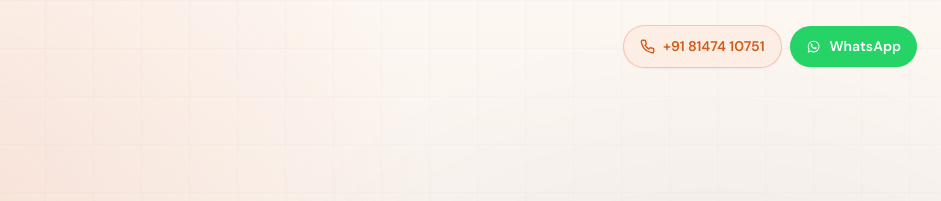
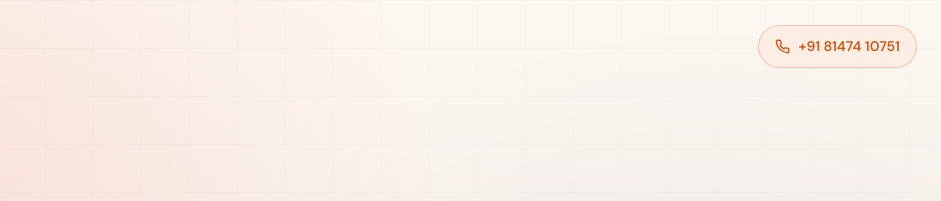
Before and after one commit to Qlarify/Landing-page-Video-as-Infrastructure, a website: page index.html in a window 1280 px wide. Shown: the top 201 px of the page, 339-1280 px from the left. Drawn offline with nearby package versions, Linux system fonts and the light colour scheme; a web font is replaced by a local one.

Commit message:
Remove WhatsApp button from nav

```diff
--- a/index.html
+++ b/index.html
@@ -40,15 +40,6 @@
       <a href="tel:+918147410751" aria-label="Call +91 81474 10751" class="inline-flex items-center gap-2 px-3 sm:px-4 py-2.5 rounded-full border border-rust/40 bg-rust-pale text-rust-dk hover:bg-white hover:border-rust transition-colors text-[13.5px] sm:text-[14px] font-semibold shadow-sm">
         <svg viewBox="0 0 24 24" width="15" height="15" fill="none" stroke="currentColor" stroke-width="2.2" stroke-linecap="round" stroke-linejoin="round" aria-hidden="true"><path d="M22 16.92v3a2 2 0 0 1-2.18 2 19.79 19.79 0 0 1-8.63-3.07 19.5 19.5 0 0 1-6-6A19.79 19.79 0 0 1 2.12 4.18 2 2 0 0 1 4.11 2h3a2 2 0 0 1 2 1.72c.13.96.36 1.9.7 2.81a2 2 0 0 1-.45 2.11L8.09 9.91a16 16 0 0 0 6 6l1.27-1.27a2 2 0 0 1 2.11-.45c.91.34 1.85.57 2.81.7A2 2 0 0 1 22 16.92Z"/></svg>
         <span class="hidden sm:inline">+91 81474 10751</span>
-      </a>
-      <a href="https://wa.me/918147410751?text=Hi%2C%20I%27d%20like%20a%20free%20video%20audit%20for%20our%20hospital."
-         target="_blank" rel="noopener"
-         aria-label="Chat with us on WhatsApp"
-         class="inline-flex items-center gap-2 px-3 sm:px-4 py-2.5 rounded-full bg-[#25D366] text-white hover:bg-[#1da851] transition-colors text-[13.5px] sm:text-[14px] font-semibold shadow-sm">
-        <svg viewBox="0 0 24 24" width="16" height="16" fill="currentColor" aria-hidden="true">
-          <path d="M17.6 6.32A8.78 8.78 0 0 0 11.42 4 8.86 8.86 0 0 0 2.6 12.85a8.7 8.7 0 0 0 1.18 4.39L2.5 22l4.86-1.27a8.83 8.83 0 0 0 4.06.97h.01A8.86 8.86 0 0 0 20.25 12a8.74 8.74 0 0 0-2.65-5.68zm-6.18 13.5h-.01a7.36 7.36 0 0 1-3.74-1.02l-.27-.16-2.78.73.74-2.7-.17-.28A7.31 7.31 0 0 1 4 12.85 7.39 7.39 0 0 1 11.42 5.5a7.34 7.34 0 0 1 5.21 2.16 7.32 7.32 0 0 1 2.15 5.21 7.4 7.4 0 0 1-7.36 7.42zm4.05-5.55c-.22-.11-1.31-.65-1.51-.72-.2-.07-.35-.11-.5.11-.14.22-.57.72-.7.86-.13.15-.26.17-.48.06-.22-.11-.94-.34-1.78-1.1-.66-.59-1.1-1.31-1.23-1.53-.13-.22-.01-.34.1-.45.1-.1.22-.26.33-.4.11-.13.15-.22.22-.37.07-.15.04-.28-.02-.39-.06-.11-.5-1.2-.68-1.64-.18-.43-.36-.37-.5-.38l-.43-.01a.83.83 0 0 0-.6.28c-.21.22-.79.77-.79 1.88s.81 2.18.92 2.32c.11.15 1.6 2.43 3.86 3.41.54.23.96.37 1.29.48.54.17 1.04.15 1.43.09.44-.07 1.31-.54 1.5-1.06.18-.52.18-.96.13-1.06-.06-.1-.2-.16-.42-.27z"/>
-        </svg>
-        <span class="hidden sm:inline">WhatsApp</span>
       </a>
     </div>
   </div>
```
